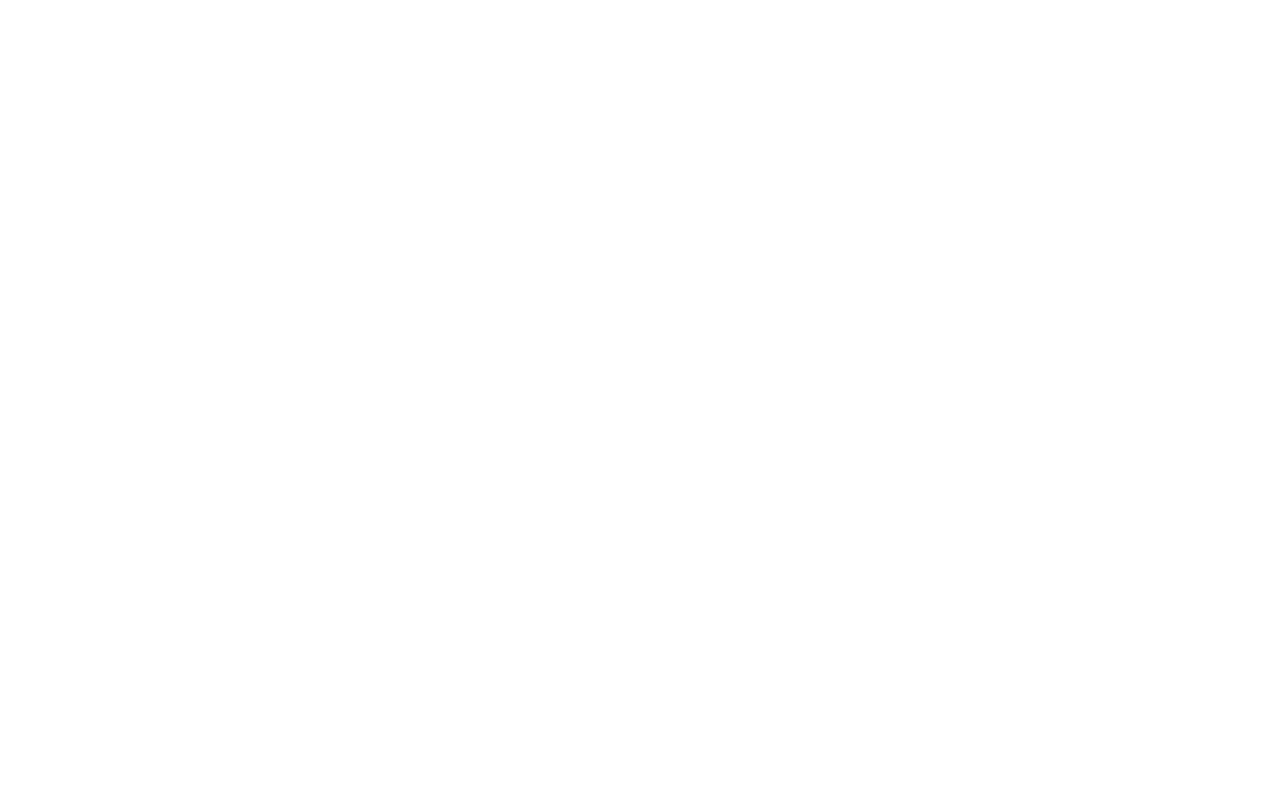
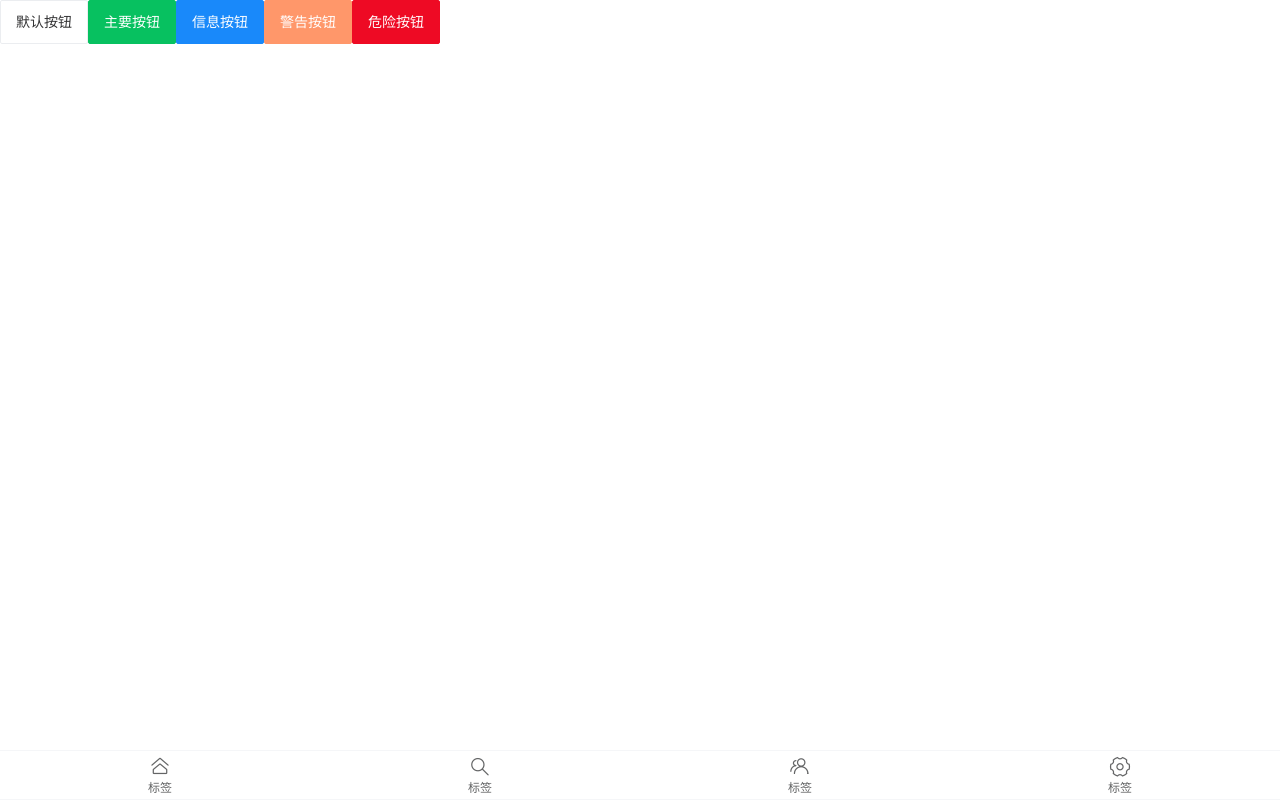
Before and after one commit to mushiwei/topline-moblieTest, a Vue app: page / in a window 1280 px wide. Built offline with nearby package versions, Linux system fonts and the light colour scheme.

Commit message:
测试Vant

```diff
--- a/babel.config.js
+++ b/babel.config.js
@@ -1,5 +1,12 @@
 module.exports = {
   presets: [
     '@vue/app'
+  ],
+  plugins: [
+    ['import', {
+      libraryName: 'vant',
+      libraryDirectory: 'es',
+      style: true
+    }, 'vant']
   ]
 }
--- a/package.json
+++ b/package.json
@@ -9,6 +9,7 @@
   },
   "dependencies": {
     "core-js": "^2.6.5",
+    "vant": "^2.0.6",
     "vue": "^2.6.10",
     "vue-router": "^3.0.3",
     "vuex": "^3.0.1"
@@ -19,6 +20,7 @@
     "@vue/cli-service": "^3.9.0",
     "@vue/eslint-config-standard": "^4.0.0",
     "babel-eslint": "^10.0.1",
+    "babel-plugin-import": "^1.12.0",
     "eslint": "^5.16.0",
     "eslint-plugin-vue": "^5.0.0",
     "less": "^3.0.4",
--- a/src/App.vue
+++ b/src/App.vue
@@ -1,12 +1,29 @@
 <template>
   <div id="app">
-    <router-view/>
+    <router-view />
+    <van-button type="default">默认按钮</van-button>
+    <van-button type="primary">主要按钮</van-button>
+    <van-button type="info">信息按钮</van-button>
+    <van-button type="warning">警告按钮</van-button>
+    <van-button type="danger">危险按钮</van-button>
+
+    <van-tabbar v-model="active">
+      <van-tabbar-item icon="home-o">标签</van-tabbar-item>
+      <van-tabbar-item icon="search">标签</van-tabbar-item>
+      <van-tabbar-item icon="friends-o">标签</van-tabbar-item>
+      <van-tabbar-item icon="setting-o">标签</van-tabbar-item>
+    </van-tabbar>
   </div>
 </template>
 
 <script>
 export default {
-  name: 'App'
+  name: 'App',
+  data () {
+    return {
+      active: ''
+    }
+  }
 }
 </script>
 
--- a/src/main.js
+++ b/src/main.js
@@ -2,7 +2,15 @@
 import App from './App.vue'
 import router from './router'
 import store from './store'
-
+import {
+  Button,
+  Tabbar,
+  TabbarItem
+} from 'vant'
+Vue
+  .use(Button)
+  .use(Tabbar)
+  .use(TabbarItem)
 Vue.config.productionTip = false
 
 new Vue({
```
Also changed, not shown: 1 other file (tests, documents, lock files or other folders).
